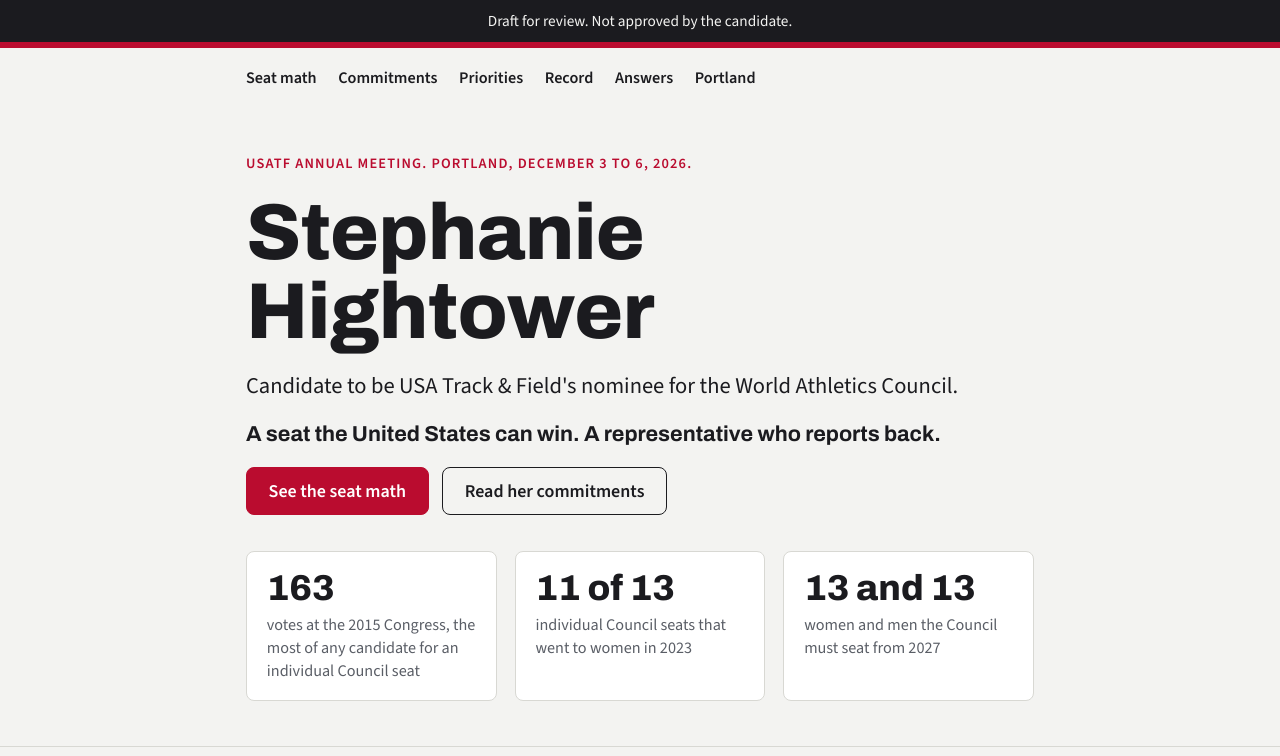
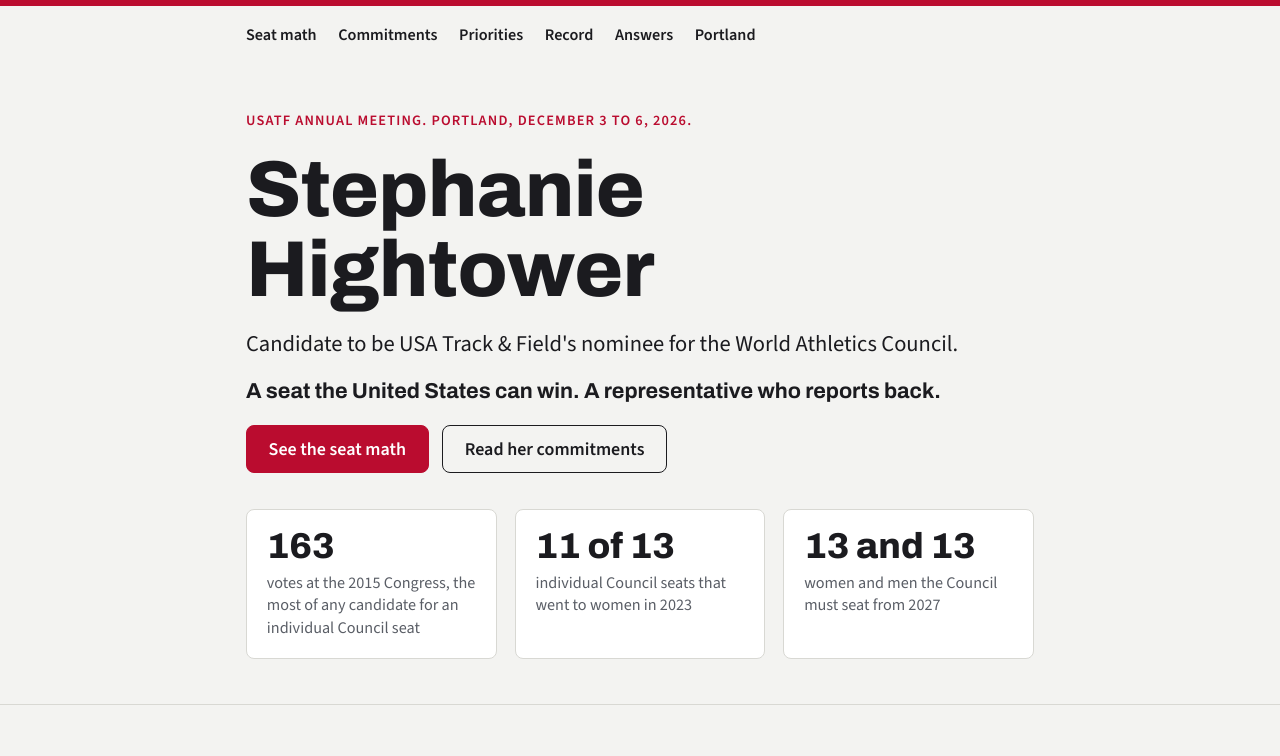
Before and after one commit to CMBSOC/hightowerforcouncil, a plain HTML site: page index.html in a window 1280 px wide. Shown: the top 756 px of the page. Drawn offline with nearby package versions, Linux system fonts and the light colour scheme.

Commit message:
Launch: remove the draft bar and open the site to search engines
Same content as the first draft. Internal notes and placeholders stay out.

Co-Authored-By: Claude Fable 5.2 <noreply@anthropic.com>
Claude-Session: https://claude.ai/code/session_01AQ3fsdiYDzDDNiKcmHKZB2

```diff
--- a/index.html
+++ b/index.html
@@ -169,10 +169,10 @@ footer .wrap{display:grid;gap:.5rem}
 </style>
 
 
-<link rel="canonical" href="https://hightowerforcouncil.com/"><meta property="og:url" content="https://hightowerforcouncil.com/"><meta property="og:type" content="website"><meta name="robots" content="noindex, nofollow"></head>
+<link rel="canonical" href="https://hightowerforcouncil.com/"><meta property="og:url" content="https://hightowerforcouncil.com/"><meta property="og:type" content="website"></head>
 <body>
 <a class="skip" href="#main">Skip to content</a>
-<div role="note" style="background:var(--ink);color:var(--paper);font-size:.85rem;text-align:center;padding:.5rem 20px">Draft for review. Not approved by the candidate.</div>
+
 
 
 <header class="top">
```
